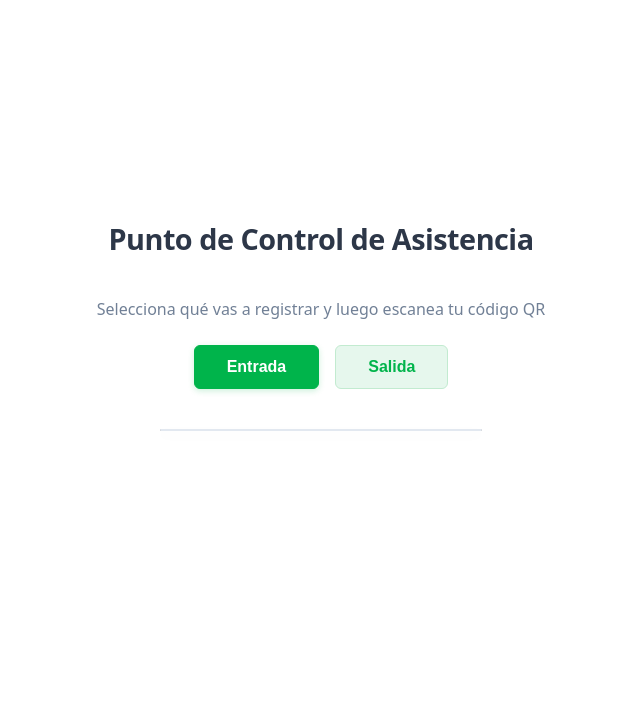
After one commit to Isaias18SM/SGDL_AURORA, a Flask app: page /escanear-qr in a window 1280 px wide. The commit adds this page. Shown: the top 719 px of the page, without its empty margins (319-959 px from the left). Run offline with Flask 3, Linux system fonts and the light colour scheme; some libraries are stand-ins or nearby versions.

Commit message:
Registro de entrada y salida de aprendices con botones o QR

```diff
--- a/routes_aprendiz.py
+++ b/routes_aprendiz.py
@@ -1,5 +1,6 @@
-from flask import Blueprint, render_template
+from flask import Blueprint, render_template, session
 from decorators import solo_rol
+from database import get_db
 
 aprendiz_bp = Blueprint('aprendiz', __name__)
 
@@ -17,3 +18,25 @@ def asistencia_aprendiz():
 @solo_rol('aprendiz')
 def novedades_aprendiz():
     return render_template('novedades_aprendiz.html', active_page='novedades')
+
+
+@aprendiz_bp.route('/aprendiz/mi-qr')
+@solo_rol('aprendiz')
+def mi_qr():
+    conn = get_db()
+    try:
+        with conn.cursor() as cur:
+            cur.execute("SELECT Token_QR FROM usuario WHERE Id_Usuario = %s", (session['id'],))
+            fila = cur.fetchone()
+    finally:
+        conn.close()
+
+    token = fila['Token_QR'] if fila else None
+    return render_template('aprendiz_qr.html', active_page='mi_qr', token=token)
+
+
+@aprendiz_bp.route('/escanear-qr')
+def escanear_qr():
+    # Página pública tipo "kiosco": no requiere sesión porque quien
+    # se identifica es el QR (token), no el usuario del navegador.
+    return render_template('escanear_qr.html')
--- a/templates/base_aprendiz.html
+++ b/templates/base_aprendiz.html
@@ -22,6 +22,9 @@
                 </li>
                 <li class="nav-item {% if active_page == 'novedades' %}active{% endif %}">
                     <a href="{{ url_for('aprendiz.novedades_aprendiz') }}"><i class="ph ph-paperclip"></i> Justificar Novedad</a>
+                </li>
+                <li class="nav-item {% if active_page == 'mi_qr' %}active{% endif %}">
+                    <a href="{{ url_for('aprendiz.mi_qr') }}"><i class="ph ph-qr-code"></i> Mi Código QR</a>
                 </li>
             </ul>
 
--- /dev/null
+++ b/templates/escanear_qr.html
@@ -0,0 +1,153 @@
+<!DOCTYPE html>
+<html lang="es">
+<head>
+<meta charset="UTF-8">
+<title>Escanear Asistencia - SENA Connect</title>
+<meta name="viewport" content="width=device-width, initial-scale=1.0">
+<style>
+  body {
+    font-family: system-ui, -apple-system, sans-serif;
+    background: #ffffff;
+    color: #2d3748;
+    text-align: center;
+    padding: 20px;
+    margin: 0;
+  }
+
+  .container {
+    display: flex;
+    flex-direction: column;
+    align-items: center;
+    justify-content: center;
+    min-height: 85vh;
+    max-width: 600px;
+    margin: 0 auto;
+  }
+
+  h2 {
+    margin-top: 0;
+    font-size: 1.8rem;
+    font-weight: 700;
+    color: #2d3748;
+    letter-spacing: -0.5px;
+  }
+
+  p {
+    color: #718096;
+    font-size: 1rem;
+    margin-bottom: 25px;
+  }
+
+  .button-group {
+    display: flex;
+    justify-content: center;
+    gap: 16px;
+    margin-bottom: 20px;
+  }
+
+  /* Botón por defecto (Inactivo / Estilo Salida) */
+  .modo-btn {
+    padding: 12px 32px;
+    border-radius: 6px;
+    border: 1px solid #c2ebd0;
+    background: #e6f7ed;
+    color: #00b44b;
+    font-weight: 600;
+    cursor: pointer;
+    font-size: 1rem;
+    transition: all 0.2s ease;
+  }
+
+  .modo-btn.activo {
+    background-color: #00b44b;
+    color: #ffffff;
+    border: 1px solid #00b44b;
+    box-shadow: 0 2px 6px rgba(0,180,75,0.2);
+  }
+
+  #reader {
+    width: 320px;
+    margin: 20px auto;
+    border-radius: 12px;
+    overflow: hidden;
+    border: 1px solid #e2e8f0;
+    box-shadow: 0 4px 12px rgba(0,0,0,0.05);
+    background: #1a202c;
+  }
+
+  #mensaje {
+    margin-top: 20px;
+    font-size: 1.1rem;
+    min-height: 30px;
+    font-weight: 600;
+  }
+</style>
+</head>
+<body>
+
+  <div class="container">
+    <h2>Punto de Control de Asistencia</h2>
+    <p>Selecciona qué vas a registrar y luego escanea tu código QR</p>
+
+    <div class="button-group">
+      <button class="modo-btn activo" id="btnModoEntrada">Entrada</button>
+      <button class="modo-btn" id="btnModoSalida">Salida</button>
+    </div>
+
+    <div id="reader"></div>
+    <div id="mensaje"></div>
+  </div>
+
+  <script src="https://unpkg.com/html5-qrcode@2.3.8/html5-qrcode.min.js"></script>
+  <script>
+    let tipoActual = 'ENTRADA';
+    let procesando = false;
+
+    document.getElementById('btnModoEntrada').addEventListener('click', function () {
+        tipoActual = 'ENTRADA';
+        this.classList.add('activo');
+        document.getElementById('btnModoSalida').classList.remove('activo');
+    });
+    document.getElementById('btnModoSalida').addEventListener('click', function () {
+        tipoActual = 'SALIDA';
+        this.classList.add('activo');
+        document.getElementById('btnModoEntrada').classList.remove('activo');
+    });
+
+    const mensaje = document.getElementById('mensaje');
+
+    function onScanSuccess(token) {
+        if (procesando) return;
+        procesando = true;
+        mensaje.textContent = 'Procesando...';
+        mensaje.style.color = '#718096';
+
+        fetch('/api/marcar-qr', {
+            method: 'POST',
+            headers: { 'Content-Type': 'application/json' },
+            body: JSON.stringify({ token: token, tipo: tipoActual })
+        })
+        .then(function (r) { return r.json(); })
+        .then(function (data) {
+            mensaje.textContent = data.message;
+            mensaje.style.color = data.status === 'success' ? '#00b44b' : (data.status === 'duplicado' ? '#f59e0b' : '#ef4444');
+        })
+        .catch(function () {
+            mensaje.textContent = 'No se pudo conectar con el servidor.';
+            mensaje.style.color = '#ef4444';
+        })
+        .finally(function () {
+            setTimeout(function () { procesando = false; mensaje.textContent = ''; }, 3000);
+        });
+    }
+
+    const scanner = new Html5Qrcode("reader");
+    scanner.start(
+        { facingMode: "environment" },
+        { fps: 10, qrbox: 220 },
+        function (decodedText) { onScanSuccess(decodedText); },
+        function (errorMessage) { /* ignorar frames sin QR */ }
+    );
+  </script>
+</body>
+</html>
```
Also changed, not shown: routes_api.py (+94 -1 lines), templates/aprendiz_qr.html (added, +38 -0 lines), templates/dashboard_aprendiz.html (+56 -3 lines).
